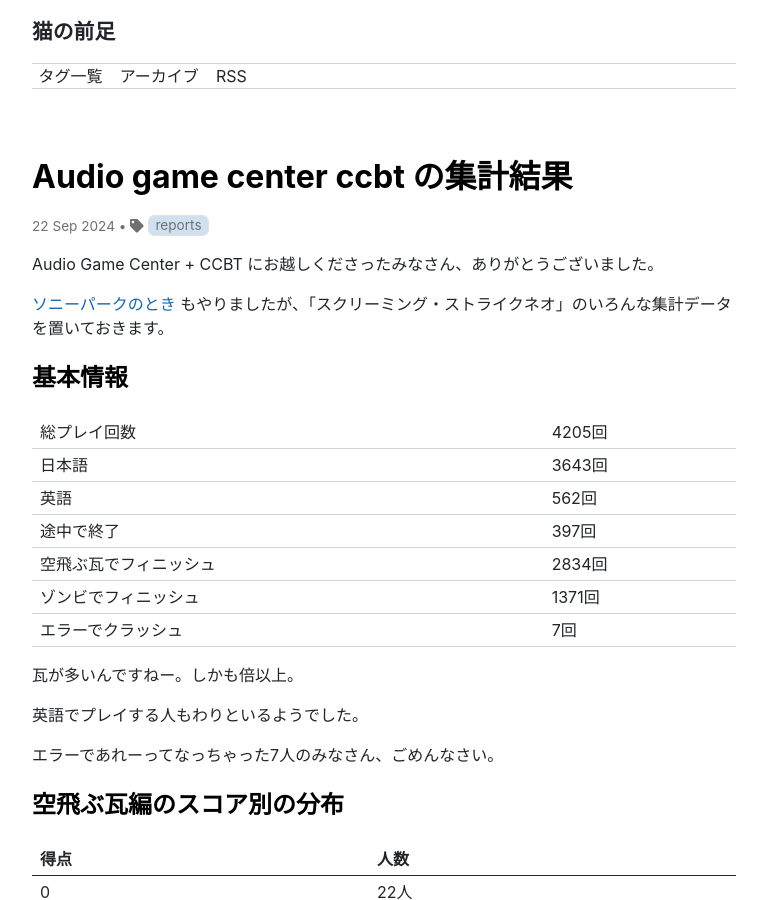
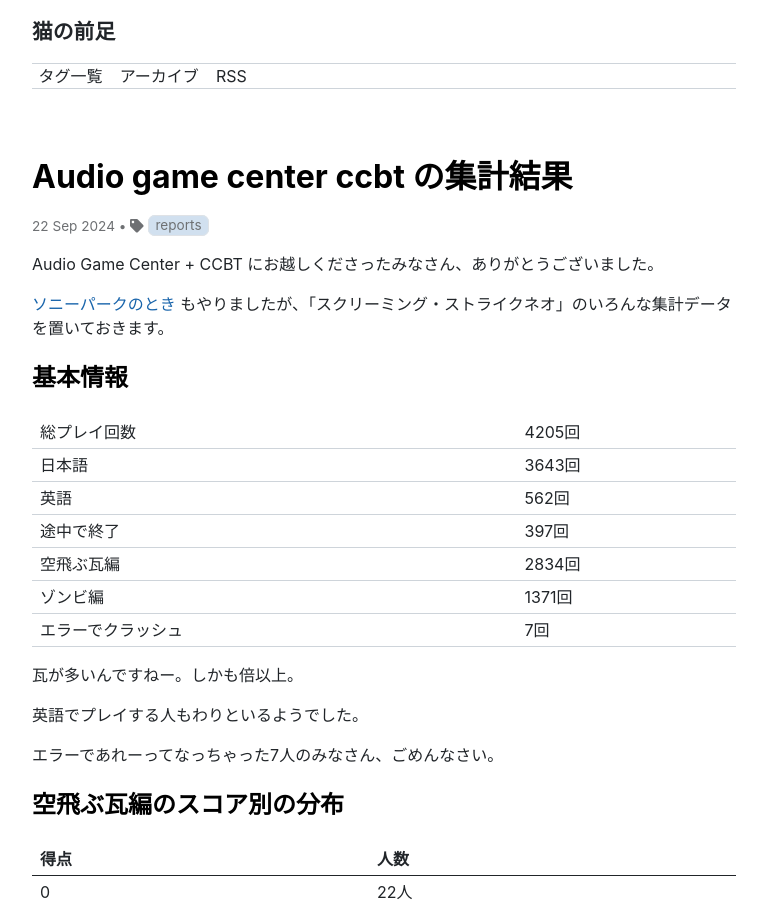
Before and after one commit to yncat/yncat.github.io, a Jekyll site: the page built from _posts/2024-09-22-Audio Game Center CCBT の集計結果.md, in a window 1280 px wide and 900 px high. Shown: the whole window, without its empty margins (256-1023 px from the left). Built offline with Jekyll 4.4.1, drawn with Linux system fonts in a browser that asks for light colours; nearby versions of some CDN libraries.

Commit message:
Fix meaning of the values

```diff
--- a/_posts/2024-09-22-Audio Game Center CCBT の集計結果.md
+++ b/_posts/2024-09-22-Audio Game Center CCBT の集計結果.md
@@ -13,8 +13,8 @@
 | 日本語 | 3643回 |
 | 英語 | 562回 |
 | 途中で終了 | 397回 |
-| 空飛ぶ瓦でフィニッシュ | 2834回 |
-| ゾンビでフィニッシュ | 1371回 |
+| 空飛ぶ瓦編 | 2834回 |
+| ゾンビ編 | 1371回 |
 | エラーでクラッシュ | 7回 |
 
 瓦が多いんですねー。しかも倍以上。
```
